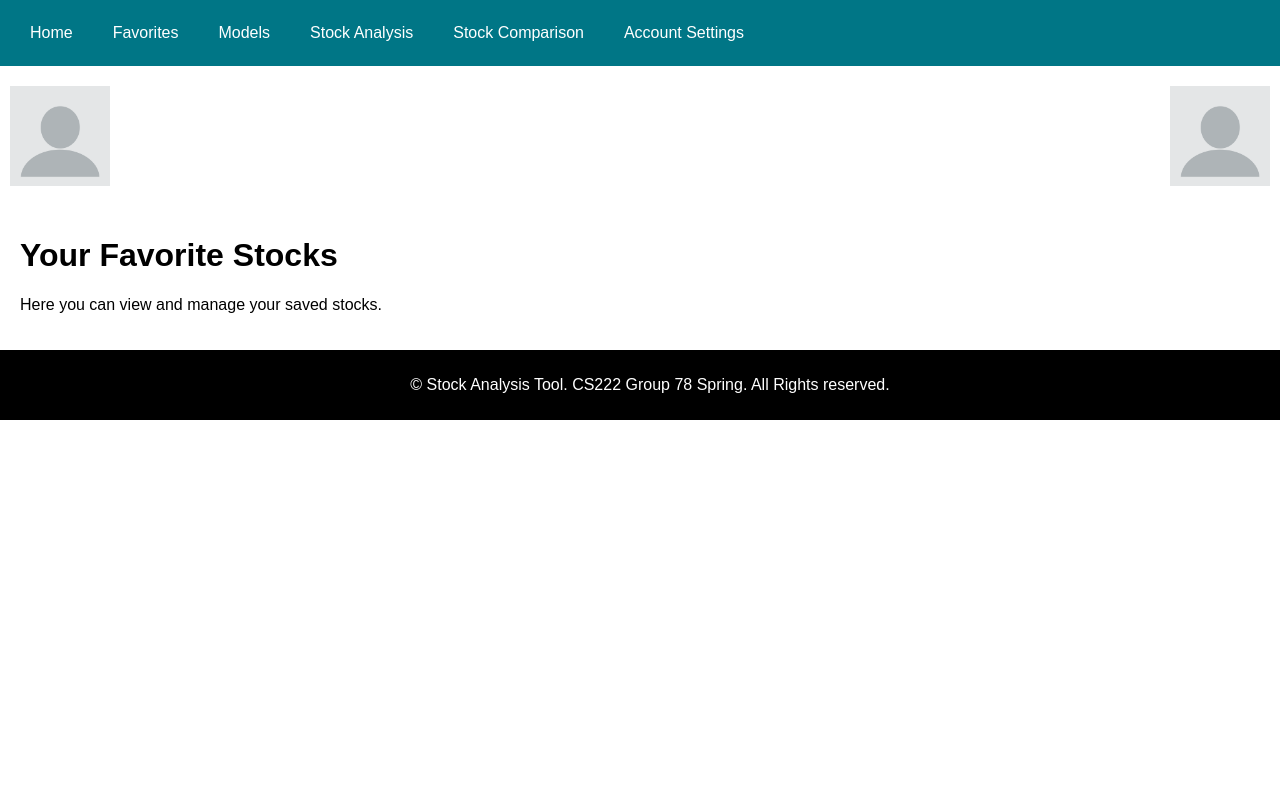
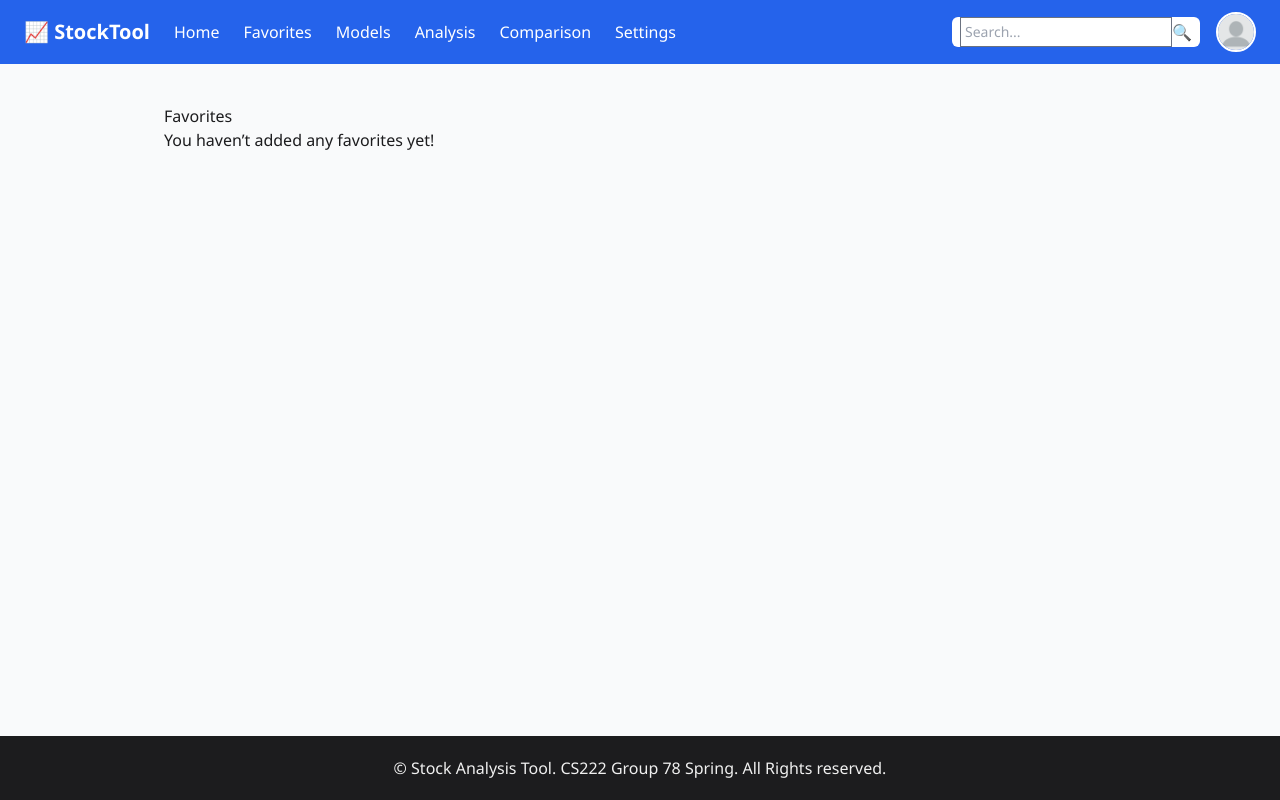
Before and after one commit to CS222-UIUC/team-78-project, a Flask app: page /favorites in a window 1280 px wide. Run offline with Flask 3, Linux system fonts and the light colour scheme; some libraries are stand-ins or nearby versions.

Commit message:
change ui, add search bar, use tailwind css

```diff
--- a/app.py
+++ b/app.py
@@ -1,14 +1,12 @@
-from flask import Flask, jsonify, render_template
+from flask import Flask, jsonify, render_template, request, redirect, url_for, session
+import yfinance as yf
 
 app = Flask(__name__)
+app.secret_key = 'supersecretkey'
 
 @app.route('/')
 def index():
     return render_template('index.html')
-
-@app.route('/favorites')
-def favorites():
-    return render_template('favorites.html')
 
 @app.route('/models')
 def models():
@@ -26,5 +24,61 @@ def stock_comparison():
 def account_settings():
     return render_template('account_settings.html')
 
+@app.route('/search')
+def search():
+    query = request.args.get('q', '').strip().upper()
+    result = None
+
+    if query:
+        try:
+            stock = yf.Ticker(query)
+            info = stock.info
+
+            result = {
+                "symbol": query,
+                "name": info.get("longName", "Unknown"),
+                "price": info.get("regularMarketPrice", "N/A"),
+                "currency": info.get("currency", "USD"),
+                "exchange": info.get("exchange", "N/A"),
+                "summary": info.get("longBusinessSummary", "No description available.")
+            }
+        except Exception as e:
+            print(f"Error fetching stock info: {e}")
+
+    return render_template("search_results.html", query=query, result=result)
+
+@app.route('/favorite', methods=['POST'])
+def favorite():
+    symbol = request.form.get('symbol')
+
+    if 'favorites' not in session:
+        session['favorites'] = []
+
+    if symbol and symbol not in session['favorites']:
+        session['favorites'].append(symbol)
+        session.modified = True
+
+    return redirect(url_for('search', q=symbol))
+
+@app.route('/favorites')
+def favorites():
+    favorite_symbols = session.get('favorites', [])
+    favorite_data = []
+
+    for symbol in favorite_symbols:
+        try:
+            stock = yf.Ticker(symbol)
+            info = stock.info
+            favorite_data.append({
+                "symbol": symbol,
+                "name": info.get("longName", "Unknown"),
+                "price": info.get("regularMarketPrice", "N/A"),
+                "currency": info.get("currency", "USD")
+            })
+        except Exception as e:
+            print(f"Error fetching favorite stock info: {e}")
+
+    return render_template('favorites.html', favorites=favorite_data)
+
 if __name__ == "__main__":
     app.run(debug=True)
--- /dev/null
+++ b/static/styles.css
@@ -0,0 +1,137 @@
+body {
+    font-family: 'Segoe UI', sans-serif;
+    background-color: #f9fafb;
+    margin: 0;
+    padding: 0;
+    color: #1c1c1e;
+}
+
+.navbar {
+    display: flex;
+    justify-content: space-between;
+    align-items: center;
+    background-color: #0052ff;
+    padding: 12px 24px;
+    color: white;
+}
+
+.navbar a {
+    color: white;
+    margin-right: 20px;
+    text-decoration: none;
+    font-weight: 500;
+    transition: color 0.2s ease;
+}
+
+.navbar a:hover {
+    color: #cce0ff;
+}
+
+.navbar-left {
+    display: flex;
+    align-items: center;
+}
+
+.logo {
+    font-size: 1.2rem;
+    font-weight: bold;
+    margin-right: 24px;
+}
+
+.search-bar {
+    display: flex;
+    align-items: center;
+}
+
+.search-bar input[type="text"] {
+    padding: 6px 10px;
+    border-radius: 6px;
+    border: none;
+    outline: none;
+    font-size: 0.9rem;
+}
+
+.search-bar button {
+    background: white;
+    border: none;
+    padding: 6px 10px;
+    border-radius: 6px;
+    cursor: pointer;
+    margin-left: 6px;
+    font-size: 0.9rem;
+}
+
+.search-bar button:hover {
+    background-color: #e0e0e0;
+}
+
+.content {
+    padding: 40px 24px;
+    max-width: 1000px;
+    margin: auto;
+}
+
+h1 {
+    font-size: 2rem;
+    margin-bottom: 12px;
+}
+
+.footer {
+    text-align: center;
+    padding: 20px;
+    background-color: #1c1c1e;
+    color: #f0f0f0;
+    position: fixed;
+    bottom: 0;
+    width: 100%;
+}
+
+.profile-container {
+    position: relative;
+    display: inline-block;
+    margin-left: 16px;
+}
+
+.profile-pic {
+    width: 40px;
+    height: 40px;
+    border-radius: 50%;
+    cursor: pointer;
+    object-fit: cover;
+    border: 2px solid white;
+}
+
+.dropdown {
+    display: none;
+    position: absolute;
+    right: 0;
+    top: 50px;
+    background-color: white;
+    border-radius: 6px;
+    box-shadow: 0 4px 8px rgba(0,0,0,0.15);
+    width: 160px;
+    z-index: 999;
+    padding: 10px;
+}
+
+.dropdown a,
+.dropdown button {
+    display: block;
+    width: 100%;
+    padding: 10px;
+    border: none;
+    background: none;
+    text-align: left;
+    cursor: pointer;
+    color: #1c1c1e;
+    font-size: 14px;
+}
+
+.dropdown a:hover,
+.dropdown button:hover {
+    background-color: #f2f2f2;
+}
+
+.dropdown button {
+    color: red;
+}
--- a/templates/base.html
+++ b/templates/base.html
@@ -1,143 +1,48 @@
 <!-- use  python app.py to run when in team 78 proj folder -->
-
 <!DOCTYPE html>
 <html lang="en">
-
 <head>
     <meta charset="UTF-8">
     <meta name="viewport" content="width=device-width, initial-scale=1.0">
     <title>Stock Analysis Tool</title>
+    <link rel="stylesheet" href="{{ url_for('static', filename='styles.css') }}">
+    <!-- Tailwind CSS CDN -->
+    <script src="https://cdn.tailwindcss.com"></script>
+    <!-- Optional: Flowbite Components -->
+    <link href="https://cdnjs.cloudflare.com/ajax/libs/flowbite/2.2.1/flowbite.min.css" rel="stylesheet" />
+    <script src="https://cdnjs.cloudflare.com/ajax/libs/flowbite/2.2.1/flowbite.min.js"></script>
 
-        <!-- transfer this to external css -->
-        <style>
-            body {
-                font-family: Arial, sans-serif;
-                margin: 0;
-                padding: 0;
-            }
-            .navbar {
-                background-color: #007686;
-                overflow: hidden;
-                color: white;
-                padding: 10px;
-            }
-            .navbar a {
-                color: white;
-                padding: 14px 20px;
-                text-decoration: none;
-                float: left;
-            }
-            .navbar a:hover {
-                background-color: #ddd;
-                color: rgb(0, 8, 255);
-            }
-            .logo-profile-container {
-                display: flex;
-                justify-content: space-between;
-                padding: 10px;
-                margin-top: 10px;
-            }
-
-            .logo {
-                width: 100px;
-                height: auto;
-            }
-
-            .profile {
-                width: 100px;
-                height: auto;
-                cursor: pointer;
-            }
-
-            /* dropdown for profile options */
-            .dropdown {
-                display: none; /*  hide unless profile clicked */
-                position: absolute;
-                top: 180px; /* dropdown loc under prof pic */
-                right: 10px;
-                background-color: #333;
-                color: white;
-                border-radius: 5px;
-                padding: 10px;
-                width: 150px;
-                box-shadow: 0 4px 6px rgba(0, 0, 0, 0.2);
-            }
-
-            .dropdown a, .dropdown button {
-                display: block;
-                color: white;
-                padding: 10px;
-                text-decoration: none;
-                border: none;
-                background: none;
-                text-align: left;
-                width: 100%;
-            }
-
-            .dropdown a:hover, .dropdown button:hover {
-                background-color: #444;
-            }
-
-            .dropdown button {
-                background-color: red;
-                border-radius: 5px;
-            }
-
-            .content {
-                padding: 20px;
-                flex-grow: 1;
-            }
-            .footer {
-                background-color: #000000;
-                color: white;
-                text-align: center;
-                padding: 10px;
-                position: relative;
-                bottom: 0;
-                width: 100%;
-            }
-            .top-left {
-                position: absolute;
-                top: 80px;
-                left: 10px;
-                width: 100px;  /*size tbd*/
-                height: auto;
-            }
-
-            .top-right {
-                position: absolute;
-                top: 80px;
-                right: 10px;
-                width: 100px;  /*size tbd*/
-                height: auto;
-            }
-        </style>
 </head>
     <body>
 
-        <!-- navigation bar -->
-
-        <div class="navbar">   <!-- all routes linked in app.py -->
-            <a href="/">Home</a>
-            <a href="/favorites">Favorites</a>
-            <a href="/models">Models</a>
-            <a href="/stock_analysis">Stock Analysis</a>
-            <a href="/stock_comparison">Stock Comparison</a>
-            <a href="/account_settings">Account Settings</a>
+        <!-- Navigation -->
+        <nav class="bg-blue-600 text-white px-6 py-3 flex justify-between items-center">
+            <div class="flex space-x-6 items-center">
+              <a href="/" class="text-xl font-semibold">📈 StockTool</a>
+              <a href="/" class="hover:text-blue-200">Home</a>
+              <a href="/favorites" class="hover:text-blue-200">Favorites</a>
+              <a href="/models" class="hover:text-blue-200">Models</a>
+              <a href="/stock_analysis" class="hover:text-blue-200">Analysis</a>
+              <a href="/stock_comparison" class="hover:text-blue-200">Comparison</a>
+              <a href="/account_settings" class="hover:text-blue-200">Settings</a>
             </div>
 
+            <div class="flex items-center space-x-4">
+              <form action="/search" method="GET" class="flex items-center bg-white rounded-md px-2">
+                <input type="text" name="q" placeholder="Search..." class="p-1 text-sm text-black focus:outline-none" />
+                <button type="submit">🔍</button>
+              </form>
 
-        <!-- logo + profile imgs -->
-        <div class="logo-profile-container">
-            <img src="{{ url_for('static', filename='images/fillerimg.png') }}" alt="Logo" class="logo">
-            <img src="{{ url_for('static', filename='images/fillerimg.png') }}" alt="Profile" class="profile" onclick="toggleDropdown()">
+              <div class="relative">
+                <img src="{{ url_for('static', filename='images/fillerimg.png') }}" onclick="toggleDropdown()" class="w-10 h-10 rounded-full cursor-pointer border-2 border-white object-cover" />
+                <div id="profileDropdown" class="hidden absolute right-0 mt-2 w-40 bg-white rounded-md shadow-lg z-50 text-black">
+                  <a href="/account_settings" class="block px-4 py-2 hover:bg-gray-100">Account Settings</a>
+                  <button onclick="logout()" class="block px-4 py-2 hover:bg-gray-100 text-red-600 w-full text-left">Logout</button>
                 </div>
+              </div>
+            </div>
+          </nav>
 
-        <!-- profile dropdown-->
-        <div class="dropdown" id="profileDropdown">
-            <a href="/account-settings.html">Account Settings</a>
-            <button onclick="logout()">Logout</button>
-        </div>
 
         <!-- body text  -->
         <div class="content">
@@ -170,3 +75,22 @@
 
     </body>
 </html>
+
+<script>
+    function toggleDropdown() {
+      const dropdown = document.getElementById("profileDropdown");
+      dropdown.classList.toggle("hidden");
+    }
+
+    function logout() {
+      alert("Logging out...");
+    }
+
+    document.addEventListener("click", function (event) {
+      const dropdown = document.getElementById("profileDropdown");
+      const profilePic = document.querySelector("img[onclick='toggleDropdown()']");
+      if (!dropdown.contains(event.target) && !profilePic.contains(event.target)) {
+        dropdown.classList.add("hidden");
+      }
+    });
+  </script>
--- a/templates/favorites.html
+++ b/templates/favorites.html
@@ -2,8 +2,21 @@
 <html lang="en">
 
 {% extends "base.html" %}
-{% block title %}Favorites{% endblock %}
-{% block page_heading %}Your Favorite Stocks{% endblock %}
-{% block page_description %}Here you can view and manage your saved stocks.{% endblock %}
+{% block page_heading %}Favorites{% endblock %}
+{% block page_description %}
+    {% if favorites %}
+        <div class="grid grid-cols-1 md:grid-cols-2 gap-4 mt-4">
+            {% for stock in favorites %}
+                <div class="bg-white shadow rounded-md p-4">
+                    <h3 class="text-lg font-semibold">{{ stock.name }} ({{ stock.symbol }})</h3>
+                    <p class="text-blue-600 font-bold">{{ stock.price }} {{ stock.currency }}</p>
+                </div>
+            {% endfor %}
+        </div>
+    {% else %}
+        <p>You haven’t added any favorites yet!</p>
+    {% endif %}
+{% endblock %}
+
 
 </html>
```
Also changed, not shown: templates/search_results.html (added, +22 -0 lines), templates/styles.css (deleted, +0 -102 lines), package-lock.json, 1 other file. Lines whose indentation alone changed are shown as unchanged.
